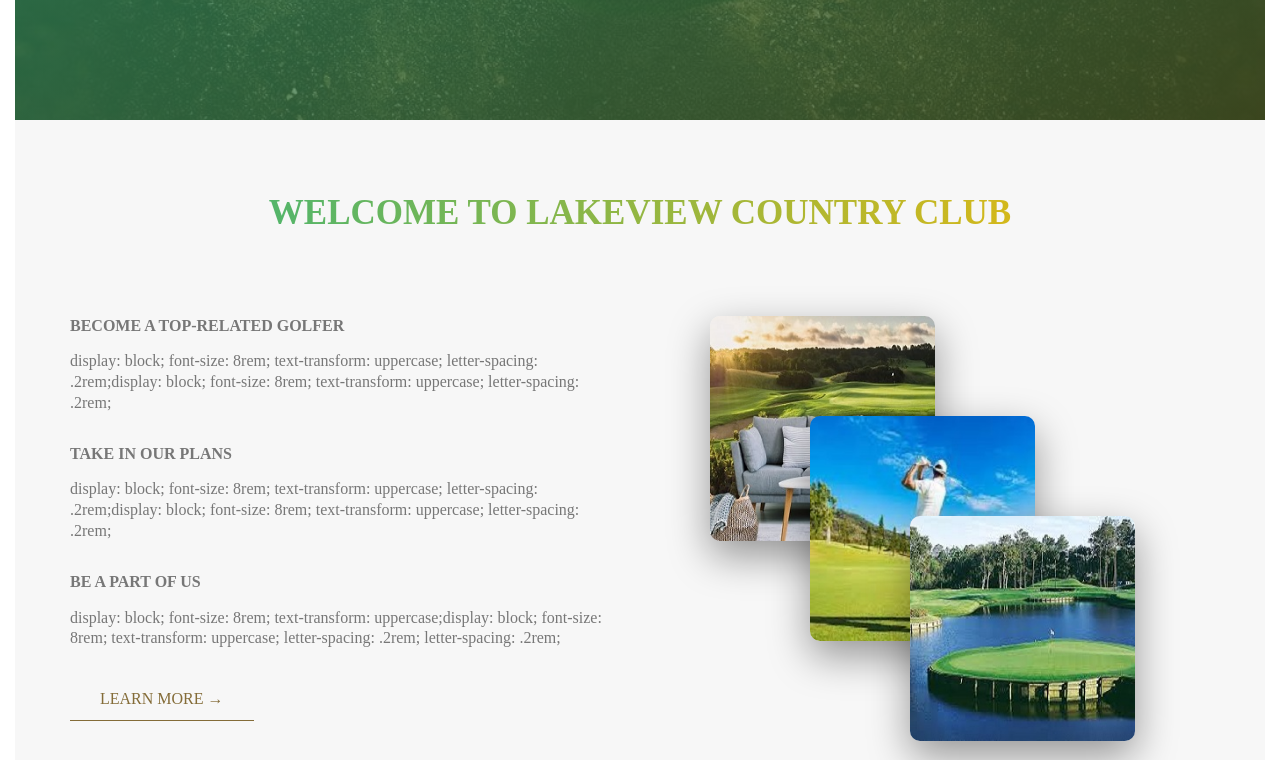
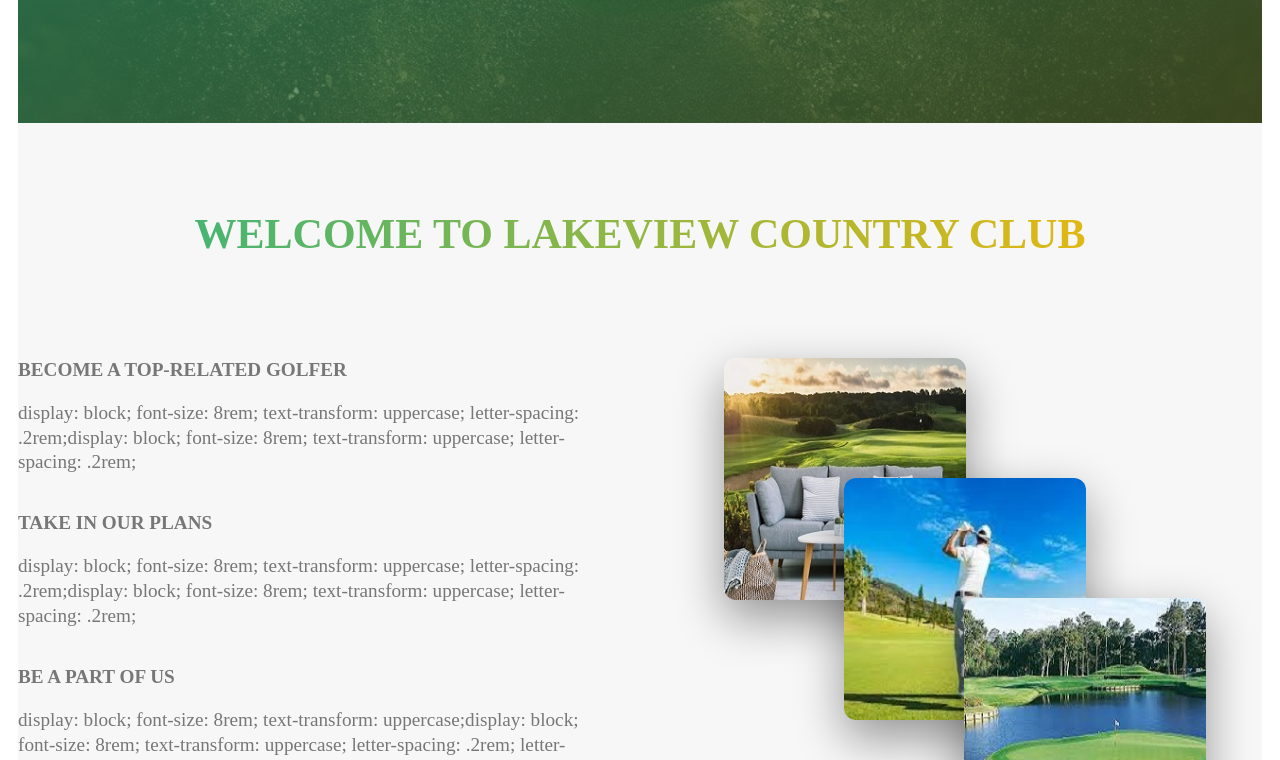
Before and after one commit to es-sheikhi/lakeview, a website: page index.html in a window 1280 px wide. Shown: the part 655-1415 px from the top of the page. Drawn offline with Linux system fonts and the light colour scheme.

Commit message:
first response

```diff
--- a/sass/abstracts/_mixins.scss
+++ b/sass/abstracts/_mixins.scss
@@ -11,3 +11,31 @@
         display:block;
     }
 }
+
+/* Responsive*/
+
+@mixin responsive($break) {
+    @if $break==phone {
+        @media only screen and (max-width:576px ) {
+            @content;
+        }
+    }
+
+    @if $break==tab-port {
+        @media only screen and (max-width:768px ) {
+            @content;
+        }
+    }
+
+    @if $break==tab-land {
+        @media only screen and (max-width:991px ) {
+            @content;
+        }
+    }
+
+    @if $break==big-desktop {
+        @media only screen and (min-width:1200px ) {
+            @content;
+        }
+    }
+}
--- a/sass/base/_base.scss
+++ b/sass/base/_base.scss
@@ -9,6 +9,22 @@ primary-light:
 
 html {
     font-size: 62.5%;
+
+    @include responsive(big-desktop) {
+        font-size: 75%; //12
+    }
+
+    @include responsive(tab-land) {
+        font-size: 56.25%; //9
+    }
+
+    @include responsive(tab-port) {
+        font-size: 50%; //8
+    }
+
+    @include responsive(phone) {
+        font-size: 37.5%; //6
+    }
 }
 
 body {
```
Also changed, not shown: resources/css/style.css.
